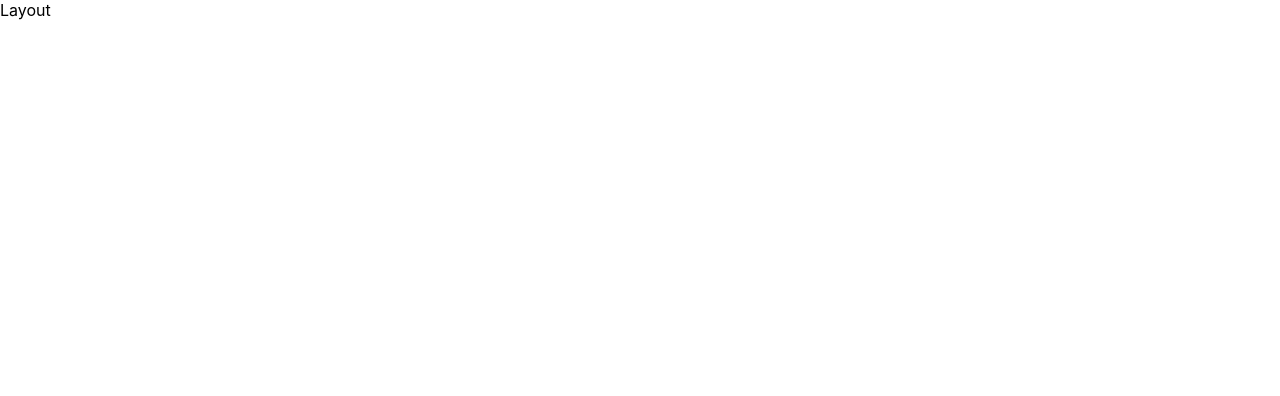
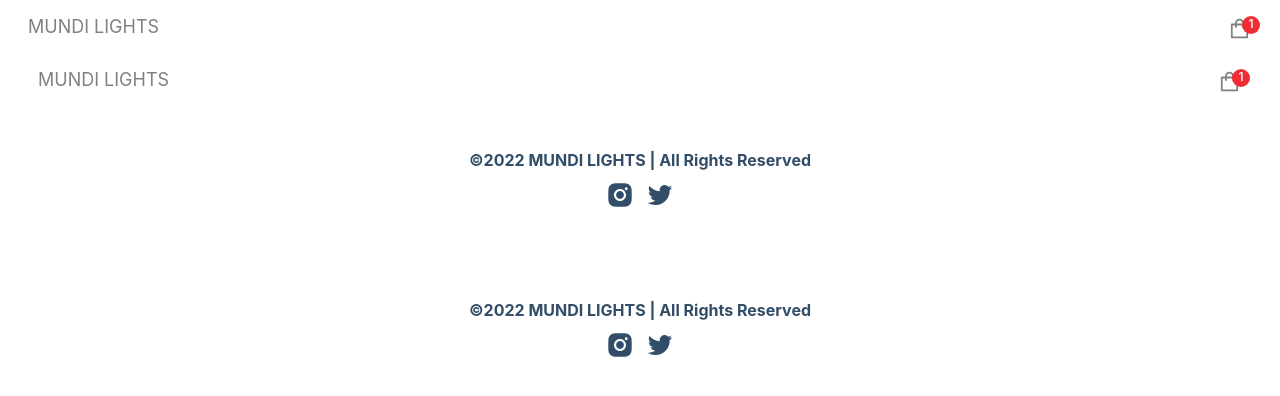
Before and after one commit to chinalantern/mundi-lights, a Next.js app: page /components/Layout in a window 1280 px wide. Shown: the top 396 px of the page. Built offline with nearby package versions, Linux system fonts and the light colour scheme.

Commit message:
implemented entire Layout wrapper Navbar & Footer

```diff
--- a/pages/_app.js
+++ b/pages/_app.js
@@ -1,8 +1,14 @@
-import React from 'react';
+import React from 'react'
 import '../styles/globals.css'
 
+import { Layout } from './components'
+
 function MyApp({ Component, pageProps }) {
-  return <Component {...pageProps} />
+  return (
+    <Layout>
+      <Component {...pageProps} />
+    </Layout>
+  )
 }
 
 export default MyApp
--- a/pages/components/Footer.jsx
+++ b/pages/components/Footer.jsx
@@ -1,8 +1,16 @@
 import React from 'react'
+import { AiFillInstagram, AiOutlineTwitter } from 'react-icons/ai'
 
 const Footer = () => {
   return (
-    <div>Footer</div>
+    <div className="footer-container">
+      <p>©2022 MUNDI LIGHTS | All Rights Reserved</p>
+
+      <p className="icons">
+        <AiFillInstagram />
+        <AiOutlineTwitter />
+      </p>
+    </div>
   )
 }
 
--- a/pages/components/Layout.jsx
+++ b/pages/components/Layout.jsx
@@ -1,8 +1,25 @@
 import React from 'react'
+import Head from 'next/head' // In NEXTjs metadata about website before the body is injected this way
+import Navbar from './Navbar'
+import Footer from './Footer'
 
-const Layout = () => {
+const Layout = ({children}) => {
   return (
-    <div>Layout</div>
+    <div className="layout">
+      <Head>
+        <title>Mundi Lights Store</title>
+      </Head>
+
+      <header>
+        <Navbar />
+      </header>
+
+      <main className="main-container">{children}</main>
+
+      <footer>
+        <Footer />
+      </footer>
+    </div>
   )
 }
 
--- a/pages/components/Navbar.jsx
+++ b/pages/components/Navbar.jsx
@@ -1,8 +1,20 @@
 import React from 'react'
+
+import Link from 'next/link'
+import { AiOutlineShopping } from 'react-icons/ai'
 
 const Navbar = () => {
   return (
-    <div>Navbar</div>
+    <div className="navbar-container">
+      <p className="logo">
+        <Link href="/">MUNDI LIGHTS</Link>
+      </p>
+
+      <button className="cart-icon" type="button" onClick="">
+        <AiOutlineShopping />
+        <span className="cart-item-qty">1</span>
+      </button>
+    </div>
   )
 }
 
```
